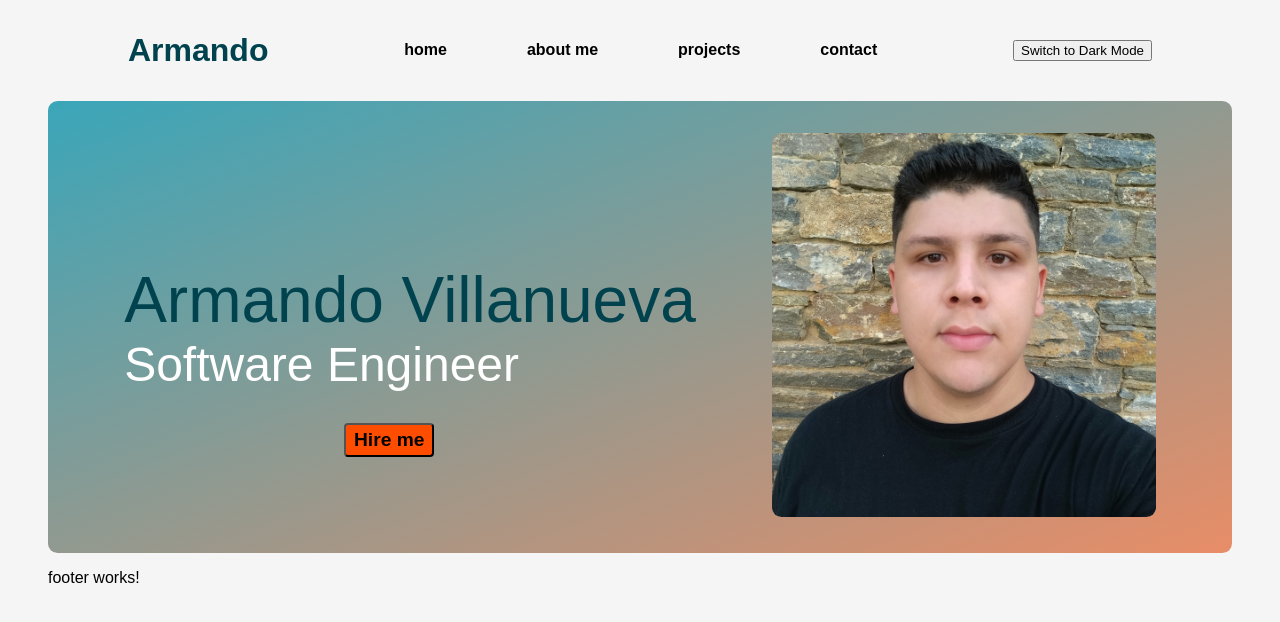
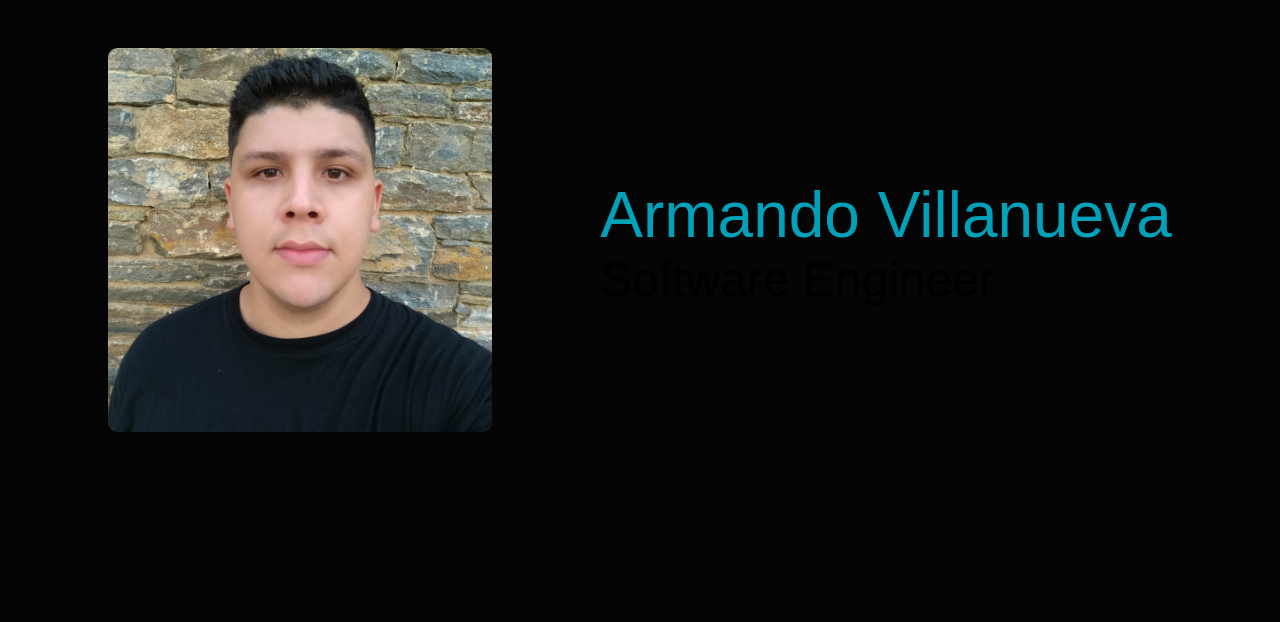
Before and after one commit to avilla9/devportfolio, an Angular app: page /about-me in a window 1280 px wide. Before the commit this address led to /. Shown: the top 622 px of the page. Built offline with nearby package versions, Linux system fonts and the light colour scheme.

Commit message:
all page

```diff
--- a/src/_variables.scss
+++ b/src/_variables.scss
@@ -59,3 +59,7 @@ button {
     }
   }
 }
+
+a.item {
+  all: unset;
+}
--- a/src/app/about/about.component.html
+++ b/src/app/about/about.component.html
@@ -1,3 +1,9 @@
-<div class="page">
-  <p>about works!</p>
+<div class="welcome">
+  <div class="portrait">
+    <img src="../../assets/images/IMG_20220827_153606.jpg">
+  </div>
+  <div class="presentation">
+    <div class="big-title">Armando Villanueva</div>
+    <div class="big-subtitle">Software Engineer</div>
+  </div>
 </div>
--- a/src/app/about/about.component.scss
+++ b/src/app/about/about.component.scss
@@ -0,0 +1,16 @@
+.welcome {
+  position: relative;
+  display: flex;
+  padding: 3rem 0;
+  align-items: center;
+  justify-content: space-evenly;
+}
+
+.portrait {
+  img {
+    border-radius: .6rem;
+    width: 24rem;
+    height: 24rem;
+    object-fit: cover;
+  }
+}
--- a/src/app/app-routing.module.ts
+++ b/src/app/app-routing.module.ts
@@ -1,9 +1,11 @@
 import { NgModule } from '@angular/core';
 import { RouterModule, Routes } from '@angular/router';
 import { HomeComponent } from './home/home.component';
+import { AboutComponent } from './about/about.component';
 
 const routes: Routes = [
   { path: '', component: HomeComponent },
+  { path: 'about-me', component: AboutComponent },
   { path: '**', redirectTo: '' },
 ];
 
--- a/src/app/home/home.component.html
+++ b/src/app/home/home.component.html
@@ -9,4 +9,7 @@
     </div>
     <button class="cta primary">Hire me</button>
   </div>
+  <app-about></app-about>
+  <app-work></app-work>
+  <app-contact></app-contact>
 </app-layout>
--- a/src/app/home/home.component.scss
+++ b/src/app/home/home.component.scss
@@ -2,7 +2,7 @@
   position: relative;
   border-radius: .6rem;
   display: flex;
-  padding: 2rem 0;
+  padding: 3rem 0;
   align-items: center;
   justify-content: space-evenly;
   background: linear-gradient(to bottom right, var(--primary), var(--secondary));
--- a/src/app/layout/layout.component.html
+++ b/src/app/layout/layout.component.html
@@ -4,6 +4,5 @@
   </panel-header>
   <main class="main">
     <ng-content></ng-content>
-    <panel-footer></panel-footer>
   </main>
 </div>
--- a/src/app/layout/navigation/navigation.component.html
+++ b/src/app/layout/navigation/navigation.component.html
@@ -1,6 +1,6 @@
 <div class="navigation">
-  <div class="item">Home</div>
-  <div class="item">About me</div>
-  <div class="item">Projects</div>
-  <div class="item">Contact</div>
+  <a class="item" href="/">Home</a>
+  <a class="item" href="about-me">About me</a>
+  <a class="item">Projects</a>
+  <a class="item">Contact</a>
 </div>
```
Also changed, not shown: src/app/app.module.ts (+7 -1 lines).
